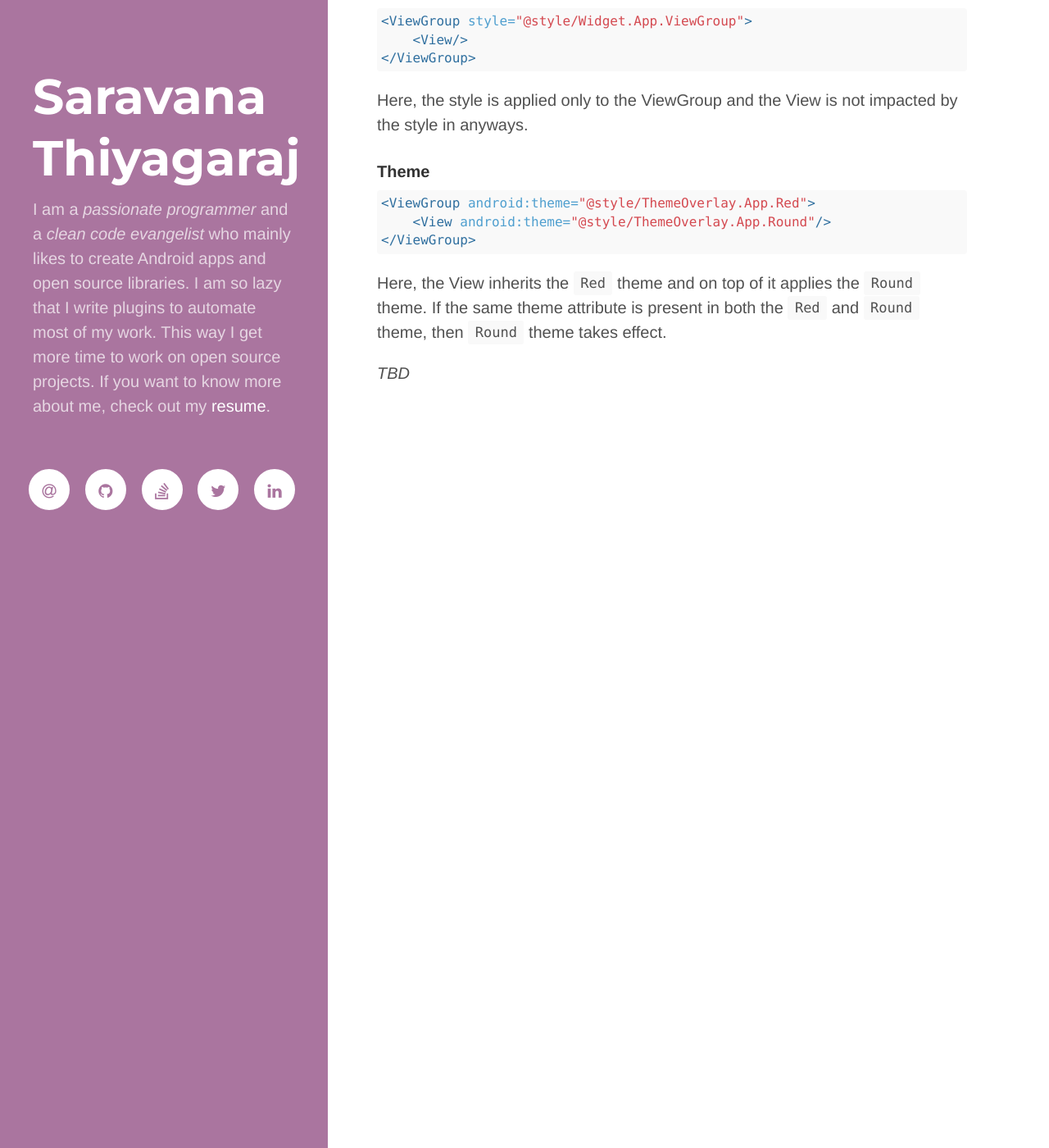
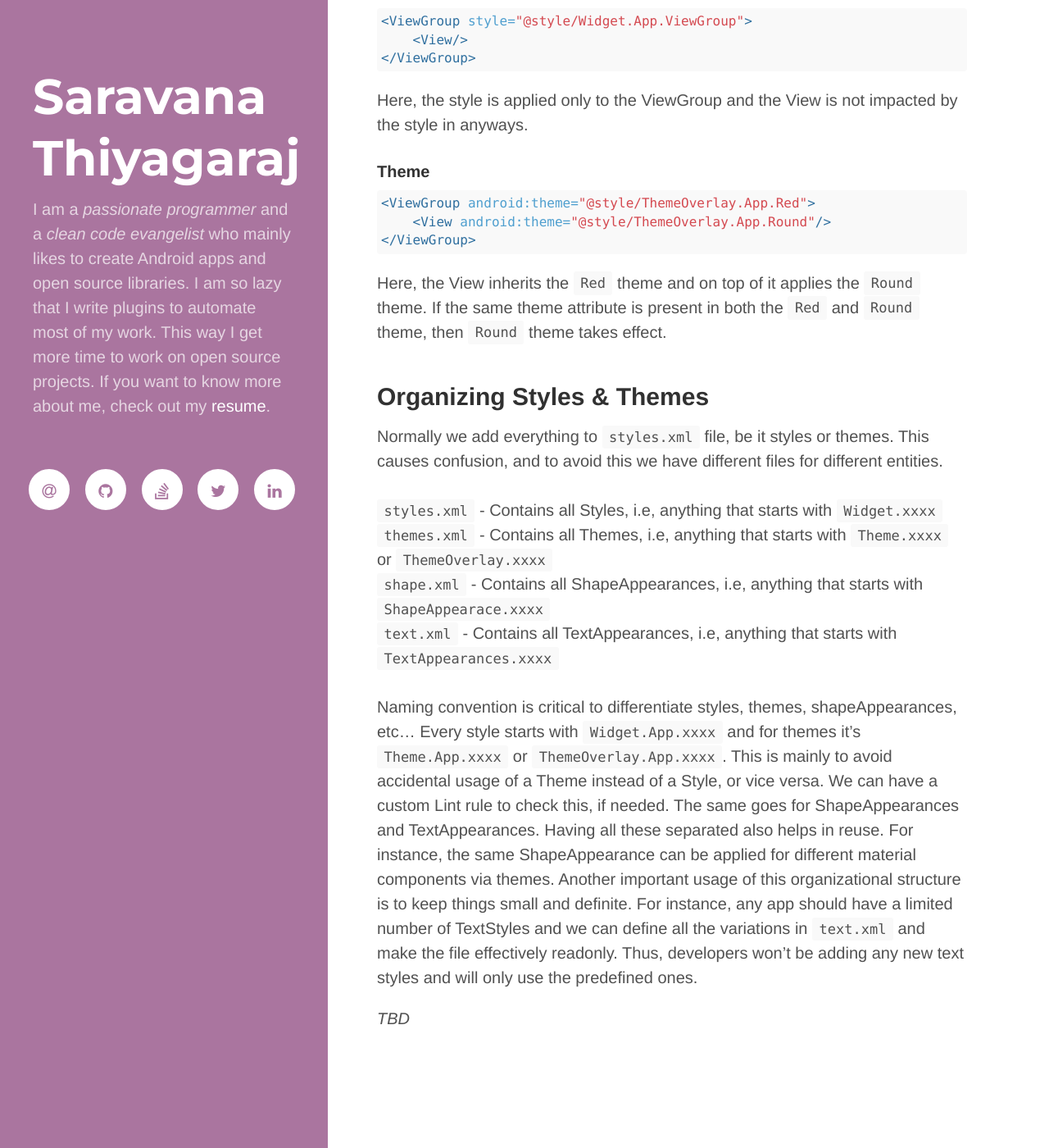
Before and after one commit to thsaravana/thsaravana.github.io, a Jekyll site: the page built from _posts/2021-01-02-android-material-theme-implementation.md, in a window 1280 px wide and 1400 px high, scrolled down 1605 px. Shown: the whole window at 82% size. Built offline with Jekyll 4.4.1, drawn with Linux system fonts in a browser that asks for light colours; nearby versions of some CDN libraries; some of the changed text lies outside the part shown.

Commit message:
Blog - Organizing styles & themes

````diff
--- a/_posts/2021-01-02-android-material-theme-implementation.md
+++ b/_posts/2021-01-02-android-material-theme-implementation.md
@@ -4,7 +4,7 @@ title: "How we applied material theming in our app"
 ---
 
 1. Styles vs Themes
-2. Organizing Themes
+2. Organizing Styles & Themes
 3. Applying Themes
 
 <h2>Styles vs Themes</h2>
@@ -19,7 +19,7 @@ from each other.
 | doesn't inherit from higher up in hierarchy | supports inheritance and overrides |
 
 <h3>View attributes / Theme attributes</h3>
-<h4>Style</h4>
+<h6>Style</h6>
 ```xml
 <style name="Widget.App.Chip" parent="Widget.MaterialComponents.Chip.Choice">
     <item name="chipStrokeWidth">1dp</item>
@@ -27,7 +27,7 @@ from each other.
     <item name="android:clickable">false</item>
 </style>
 ```
-<h4>Theme</h4>
+<h6>Theme</h6>
 ```xml
 <style name="ThemeOverlay.Label.Red" parent="">
     <item name="colorSurface">@color/red</item>
@@ -47,14 +47,14 @@ activity in the AndroidManifest file, or to the entire application. Programatica
 can apply Theme to a context using `ContextThemeWrapper`.
 
 <h3>Doesn't inherit / Supports inheritance</h3>
-<h4>Style</h4>
+<h6>Style</h6>
 ```xml
 <ViewGroup style="@style/Widget.App.ViewGroup">
     <View/>
 </ViewGroup>
 ```
 Here, the style is applied only to the ViewGroup and the View is not impacted by the style in anyways.
-<h4>Theme</h4>
+<h6>Theme</h6>
 ```xml
 <ViewGroup android:theme="@style/ThemeOverlay.App.Red">
     <View android:theme="@style/ThemeOverlay.App.Round"/>
@@ -64,4 +64,23 @@ Here, the View inherits the `Red` theme and on top of it applies the `Round` the
 If the same theme attribute is present in both the `Red` and `Round` theme, then `Round`
 theme takes effect.
 
+<h2>Organizing Styles & Themes</h2>
+Normally we add everything to `styles.xml` file, be it styles or themes. This causes confusion, and
+to avoid this we have different files for different entities.
+<br><br>
+`styles.xml` - Contains all Styles, i.e, anything that starts with `Widget.xxxx`<br>
+`themes.xml` - Contains all Themes, i.e, anything that starts with `Theme.xxxx` or
+`ThemeOverlay.xxxx`<br>
+`shape.xml` - Contains all ShapeAppearances, i.e, anything that starts with `ShapeAppearace.xxxx`<br>
+`text.xml` - Contains all TextAppearances, i.e, anything that starts with `TextAppearances.xxxx`<br>
+<br>
+Naming convention is critical to differentiate styles, themes, shapeAppearances, etc... Every style starts
+with `Widget.App.xxxx` and for themes it's `Theme.App.xxxx` or `ThemeOverlay.App.xxxx`. This is mainly to
+avoid accidental usage of a Theme instead of a Style, or vice versa. We can have a custom Lint rule to check this, if needed.
+The same goes for ShapeAppearances and TextAppearances. Having all these separated also helps in reuse. For instance,
+the same ShapeAppearance can be applied for different material components via themes. Another important usage of
+this organizational structure is to keep things small and definite. For instance, any app should have
+a limited number of TextStyles and we can define all the variations in `text.xml` and make the file effectively readonly.
+Thus, developers won't be adding any new text styles and will only use the predefined ones.
+
 *TBD*
````
